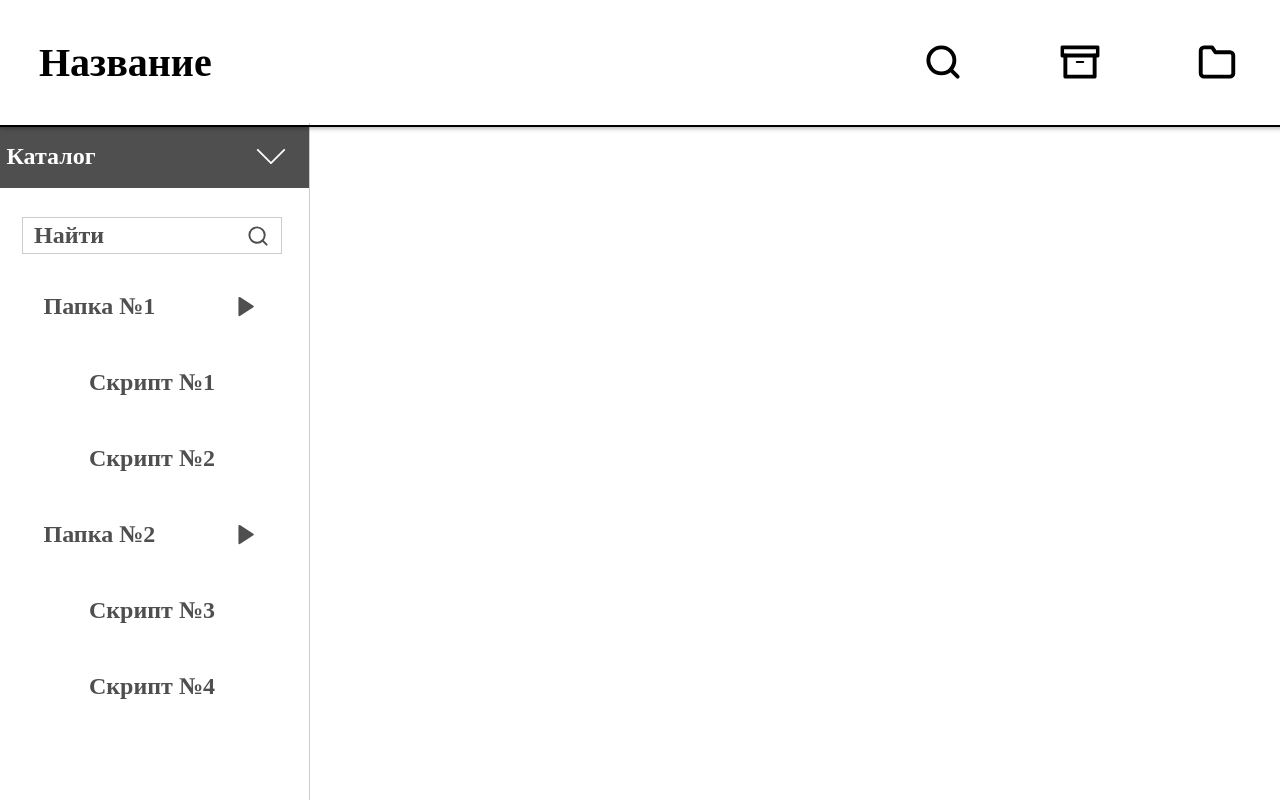
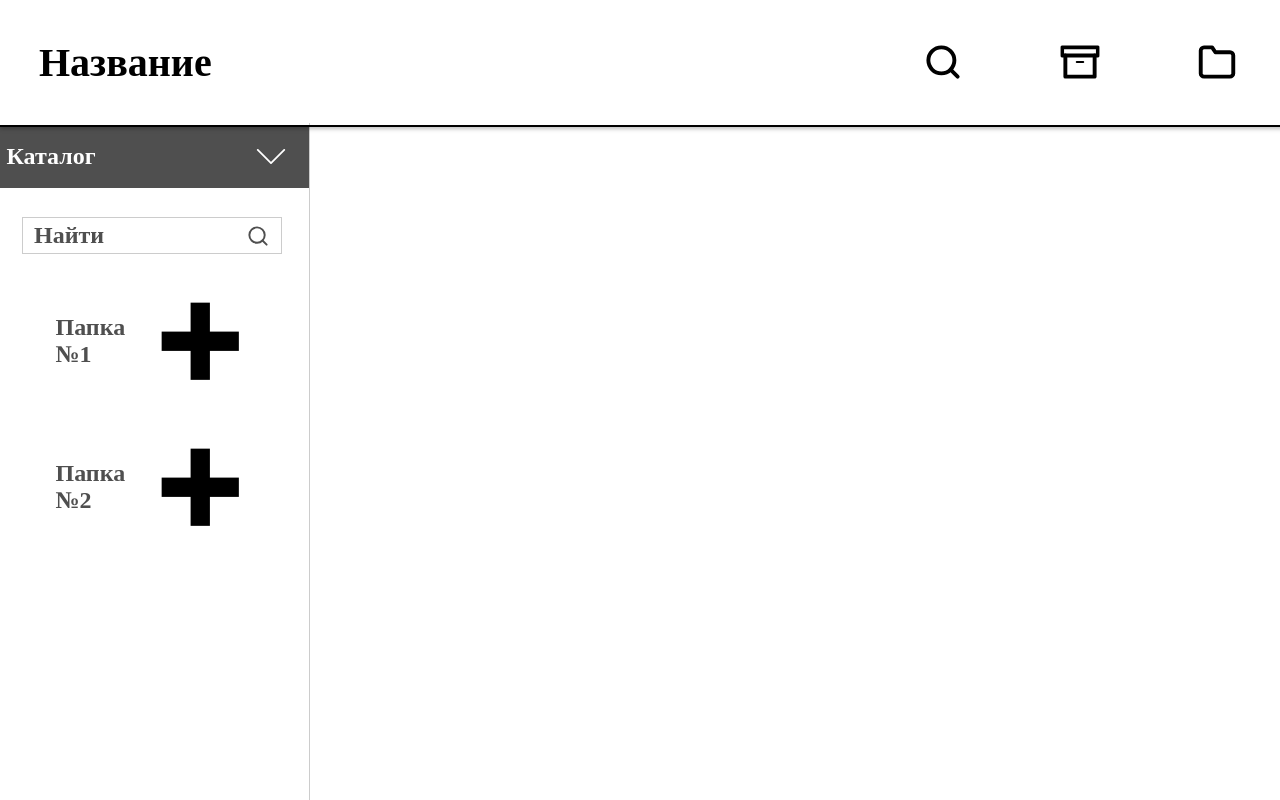
Before and after one commit to KamillaTitova/MV_Project, a Flask app: page / in a window 1280 px wide. Run offline with Flask 3, Linux system fonts and the light colour scheme.

Commit message:
changes_16.11.23_19:12
Создала onclick.js, изменила style.css, main.html

```diff
--- a/static/style.css
+++ b/static/style.css
@@ -187,3 +187,11 @@
   width: 24px;package.json
   height: 24px;
 }
+
+[aria-expanded="true"] .vert {
+  display: none;
+}
+
+[aria-expanded] rect {
+  fill: currentColor;
+}
--- a/templates/main.html
+++ b/templates/main.html
@@ -88,6 +88,7 @@
   <body>
     <link rel="stylesheet" href="static/style.css" />
     <div>
+      <link href="./onclick.js">
       <link href="./index.css" rel="stylesheet" />
 
       <div class="frame1-container">
@@ -134,32 +135,30 @@
                 class="frame1-searchbutton1"
               />
             </div>
-            <div class="frame1-folder11">
+            <div aria-expanded="false" class="frame1-folder11">
               <span class="frame1-text6"><span>Папка №1</span></span>
-              <img
-                src="public/svg/playbutton533-og7.svg"
-                alt="playbutton533"
-                class="frame1-playbutton"
-              />
+                <svg aria-hidden="true" focusable="false" viewBox="0 0 10 10">
+                  <rect class="vert" height="8" width="2" y="1" x="4"/>
+                  <rect height="2" width="8" y="4" x="1"/>
+                </svg>
             </div>
-            <div class="frame1-folder12">
+            <div hidden class="frame1-folder12">
                 <span class="frame1-text7"><span>Скрипт №1</span></span>
             </div>
-            <div class="frame1-folder12">
+            <div hidden class="frame1-folder12">
                 <span class="frame1-text7"><span>Скрипт №2</span></span>
             </div>
-                        <div class="frame1-folder11">
+            <div aria-expanded="false" class="frame1-folder11">
               <span class="frame1-text6"><span>Папка №2</span></span>
-              <img
-                src="public/svg/playbutton533-og7.svg"
-                alt="playbutton533"
-                class="frame1-playbutton"
-              />
+                <svg aria-hidden="true" focusable="false" viewBox="0 0 10 10">
+                  <rect class="vert" height="8" width="2" y="1" x="4"/>
+                  <rect height="2" width="8" y="4" x="1"/>
+                </svg>
             </div>
-            <div class="frame1-folder12">
+            <div hidden class="frame1-folder12">
                 <span class="frame1-text7"><span>Скрипт №3</span></span>
             </div>
-            <div class="frame1-folder12">
+            <div hidden class="frame1-folder12">
                 <span class="frame1-text7"><span>Скрипт №4</span></span>
             </div>
           </div>
```
Also changed, not shown: database/alchemy_decl.py (+7 -3 lines), static/onclick.js (added, +64 -0 lines).
